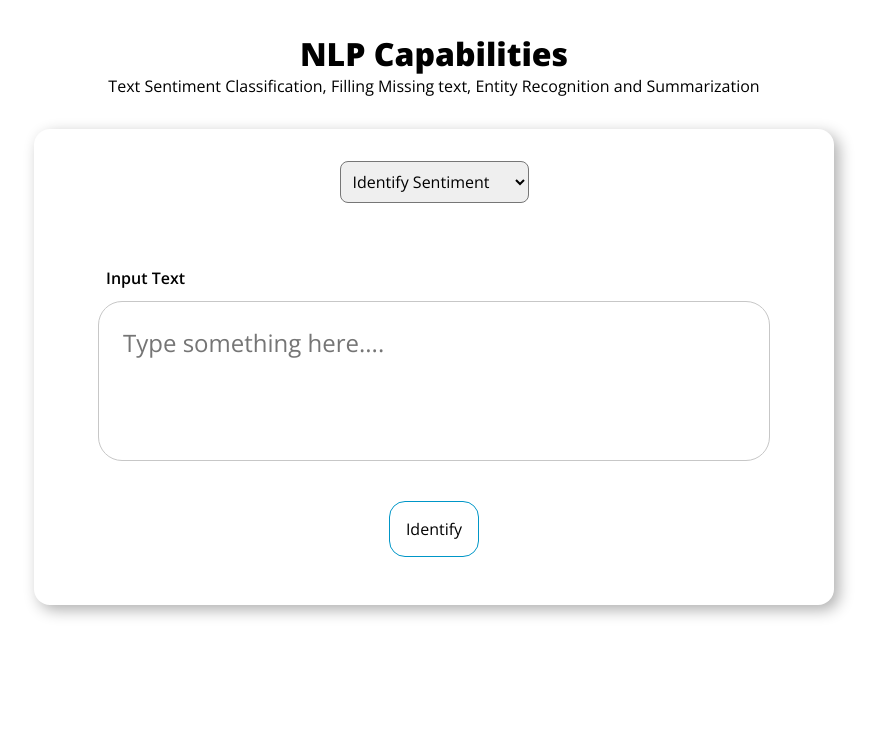
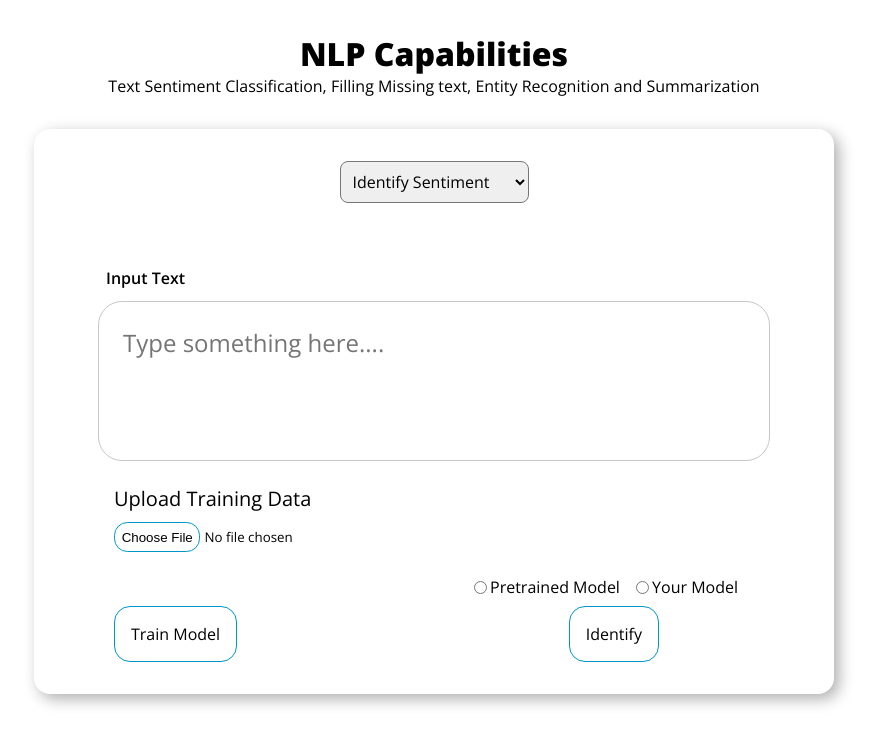
Before and after one commit to aarunjith/react-auto-nlp, a React (Create React App) app: page / in a window 1280 px wide. Shown: the top 744 px of the page, without its empty margins (206-1083 px from the left). Built offline with nearby package versions, Linux system fonts and the light colour scheme.

Commit message:
updates to train apis

```diff
--- a/public/index.html
+++ b/public/index.html
@@ -32,6 +32,10 @@
   </head>
   <body>
     <noscript>You need to enable JavaScript to run this app.</noscript>
+    <section id="modal">
+      <div id="modal__backdrop"></div>
+      <div id="modal__main"></div>
+    </section>
     <div id="root"></div>
     <!--
       This HTML file is a template.
--- a/src/Components/InputBox.js
+++ b/src/Components/InputBox.js
@@ -8,8 +8,11 @@ import NEROutput from "./NEROutput";
 import AnswerOutput from "./AnswerOutput";
 import SummaryOutput from "./SummaryOutput";
 import FillOutput from "./FillOutput";
+import Modal from "./UI/Modal";
+import Loading from "./UI/Loading";
+import InputForm from "./InputForm";
 
-const BASE_URL = "http://44.199.112.30:8892/";
+const BASE_URL = "http://localhost:8000/";
 
 const reduceTask = (state, action) => {
   const currentState = { ...state };
@@ -18,35 +21,45 @@ const reduceTask = (state, action) => {
     currentState.displayFills = false;
     currentState.displayContext = false;
     currentState.task = action.type;
-    currentState.validateURL = "sentiment_analysis/validate";
+    currentState.validateURL = "classification/infer/";
+    currentState.trainSupport = true;
+    currentState.trainURL = "classification/train/";
     return currentState;
   } else if (action.type === "Question Answering") {
     currentState.buttonText = "Answer";
     currentState.displayFills = false;
     currentState.displayContext = true;
     currentState.task = action.type;
-    currentState.validateURL = "question_answering/validate";
+    currentState.validateURL = "question_answering/infer/";
+    currentState.trainSupport = false;
+    currentState.trainURL = "";
     return currentState;
   } else if (action.type === "Entity Recognition") {
     currentState.buttonText = "Recognise";
     currentState.displayContext = false;
     currentState.displayFills = false;
     currentState.task = action.type;
-    currentState.validateURL = "named_entity_recognition/validate";
+    currentState.validateURL = "named_entity_recognition/infer/";
+    currentState.trainSupport = true;
+    currentState.trainURL = "named_entity_recognition/train/";
     return currentState;
   } else if (action.type === "Fill Masked Word") {
     currentState.buttonText = "Fill";
-    currentState.validateURL = "fill_mask/validate";
+    currentState.validateURL = "fill_mask/infer/";
     currentState.displayContext = false;
     currentState.displayFills = true;
     currentState.task = action.type;
+    currentState.trainSupport = false;
+    currentState.trainURL = "";
     return currentState;
   } else if (action.type === "Text Summarization") {
     currentState.buttonText = "Summarize";
-    currentState.validateURL = "summarization/validate";
+    currentState.validateURL = "summarization/infer/";
     currentState.displayFills = false;
     currentState.displayContext = false;
     currentState.task = action.type;
+    currentState.trainSupport = false;
+    currentState.trainURL = "";
     return currentState;
   } else if (action.type === "Update Text") {
     currentState.inputText = action.payload;
@@ -60,13 +73,17 @@ const reduceTask = (state, action) => {
 const INIT_STATE = {
   task: "Identify Sentiment",
   buttonText: "Identify",
-  validateURL: "sentiment_analysis/validate",
+  validateURL: `classification/infer/true`,
+  trainURL: "",
   displayContext: false,
   inputText: "",
   inputContext: "",
+  trainSupport: true,
+  trainURL: "classification/train/",
 };
 
 function InputBox() {
+  const [selectedFile, setSelectedFile] = useState(null);
   const [taskState, dispatchTaskState] = useReducer(reduceTask, INIT_STATE);
   const [validInput, setValidInput] = useState(true);
   const [validContext, setValidContext] = useState(true);
@@ -75,16 +92,38 @@ function InputBox() {
   const [responseData, setResponseData] = useState({});
   const [sendRequest, isLoading, error] = useRequests(BASE_URL);
   const [showOutputs, setShowOutputs] = useState(false);
+  const [displayModal, setDisplayModal] = useState(false);
+  const [pretrained, setPretrained] = useState(false);
 
   const onChangeTask = (event) => {
     dispatchTaskState({ type: event.target.value });
     setShowOutputs(false);
   };
 
+  const pretrainedChange = (event) => {
+    if (event.target.value === "pretrained") {
+      setPretrained(true);
+    } else {
+      setPretrained(false);
+    }
+  };
+
+  const hideModal = () => {
+    setDisplayModal(false);
+  };
+
+  const showModal = () => {
+    setDisplayModal(true);
+  };
+
   const processData = useCallback((data) => {
     setResponseData(data);
     console.log(data);
   }, []);
+
+  const onFileUpload = (event) => {
+    setSelectedFile(event.target.files[0]);
+  };
 
   const updateText = (event) => {
     dispatchTaskState({ type: "Update Text", payload: event.target.value });
@@ -121,7 +160,7 @@ function InputBox() {
 
     sendRequest(
       {
-        url: taskState.validateURL,
+        url: taskState.validateURL + `/${pretrained}`,
         method: "POST",
         body: JSON.stringify(bodyData),
         headers: {
@@ -134,12 +173,42 @@ function InputBox() {
     setShowOutputs(true);
   };
 
+  const onTrain = () => {
+    setDisplayModal(true);
+    const formData = new FormData();
+    formData.append("dataframe", selectedFile);
+    if (selectedFile) {
+      sendRequest(
+        {
+          url: taskState.trainURL,
+          method: "POST",
+          body: formData,
+          headers: {
+            accept: "application/json",
+          },
+        },
+        processData
+      );
+    }
+  };
+
   const onSelectWord = (event) => {
     setSelectedWord(event.target.value);
   };
 
   return (
     <React.Fragment>
+      {displayModal && (
+        <Modal onClick={{ hide: hideModal, show: showModal }}>
+          <div className={classes.train__progress}>
+            {isLoading && <Loading message="Training in progress....." />}
+            {error && error}
+            <Button style={{ alignSelf: "center" }} onClick={hideModal}>
+              {isLoading ? "Cancel" : "OK"}
+            </Button>
+          </div>
+        </Modal>
+      )}
       <Card className={classes.input}>
         <div className={classes.selectors}>
           <select onChange={onChangeTask}>
@@ -218,8 +287,35 @@ function InputBox() {
           ></textarea>
         </div>
 
+        {taskState.trainSupport && <InputForm onFileUpload={onFileUpload} />}
         <div className={classes.input__controls}>
-          <Button onClick={onSubmit}>{taskState.buttonText}</Button>
+          {taskState.trainSupport && (
+            <Button onClick={onTrain}>Train Model</Button>
+          )}
+          <div className={classes.infer__controls}>
+            {taskState.trainSupport && (
+              <form className={classes.infer__model_selectors}>
+                <input
+                  type="radio"
+                  value="pretrained"
+                  id="male"
+                  onChange={pretrainedChange}
+                  name="gender"
+                />
+                <label for="male">Pretrained Model</label>
+
+                <input
+                  type="radio"
+                  value="Your Model"
+                  id="female"
+                  onChange={pretrainedChange}
+                  name="gender"
+                />
+                <label for="female">Your Model</label>
+              </form>
+            )}
+            <Button onClick={onSubmit}>{taskState.buttonText}</Button>
+          </div>
         </div>
       </Card>
       <Card
--- a/src/Components/InputBox.module.css
+++ b/src/Components/InputBox.module.css
@@ -27,8 +27,12 @@
 }
 
 .input__controls {
-  width: fit-content;
-  padding: 1em;
+  display: flex;
+  justify-content: space-between;
+  align-items: flex-end;
+  width: 80%;
+  /* padding: 1em; */
+  margin: 0 auto;
   margin-bottom: 2em;
 }
 
@@ -61,3 +65,31 @@
   display: flex;
   flex-wrap: wrap;
 }
+
+.train__progress {
+  display: flex;
+  flex-direction: column;
+  justify-content: center;
+  align-items: center;
+}
+
+.infer__controls {
+  display: flex;
+  flex-direction: column;
+  align-items: flex-end;
+}
+
+.infer__model_selectors {
+  display: flex;
+  justify-content: space-evenly;
+  align-items: center;
+}
+
+.infer__model_selectors label {
+  padding: 0.5em 1em;
+  padding-left: 0.2em;
+}
+
+.infer__controls button {
+  align-self: center;
+}
--- /dev/null
+++ b/src/Components/InputForm.js
@@ -0,0 +1,18 @@
+import classes from "./InputForm.module.css";
+
+function InputForm(props) {
+  return (
+    <form className={classes.form__main}>
+      <div className={classes.form__input}>
+        <label className={classes.label}>Upload Training Data</label>
+        <input
+          type="file"
+          onChange={props.onFileUpload}
+          className={classes.file_name}
+        />
+      </div>
+    </form>
+  );
+}
+
+export default InputForm;
--- /dev/null
+++ b/src/Components/InputForm.module.css
@@ -0,0 +1,37 @@
+.form__main {
+  width: 80%;
+  margin: 0 auto;
+  margin-bottom: 1em;
+}
+
+.form__input {
+  width: 90%;
+  display: flex;
+  flex-direction: column;
+  justify-content: space-between;
+}
+
+.label {
+  font-weight: 500;
+  font-size: 20px;
+  margin-bottom: 0.5em;
+}
+
+input[type="file"]::file-selector-button {
+  padding: 0.5em;
+  max-width: fit-content;
+  background-color: white;
+  border: 1px solid #0096c7;
+  color: black;
+  border-radius: 1em;
+  font-weight: 400;
+  font-size: 1em;
+  transition: background-color 200ms;
+}
+
+input[type="file"]::file-selector-button:hover {
+  background-color: #0096c7;
+  border: 1px solid #0096c7;
+  color: white;
+  cursor: pointer;
+}
--- /dev/null
+++ b/src/Components/UI/Loading.js
@@ -0,0 +1,14 @@
+import React from "react";
+import classes from "./Loading.module.css";
+import bar from "./icons/bar.svg";
+
+function Loading({ message }) {
+  return (
+    <div className={classes.icon}>
+      <img src={bar} height="128px" />
+      <p>{message ? message : "Model Training in Progress ....."}</p>
+    </div>
+  );
+}
+
+export default Loading;
--- /dev/null
+++ b/src/Components/UI/Loading.module.css
@@ -0,0 +1,7 @@
+.icon {
+  display: flex;
+  flex-direction: column;
+  align-items: center;
+  font-size: small;
+  color: grey;
+}
```
Also changed, not shown: src/Components/UI/icons/bar.svg (added).
